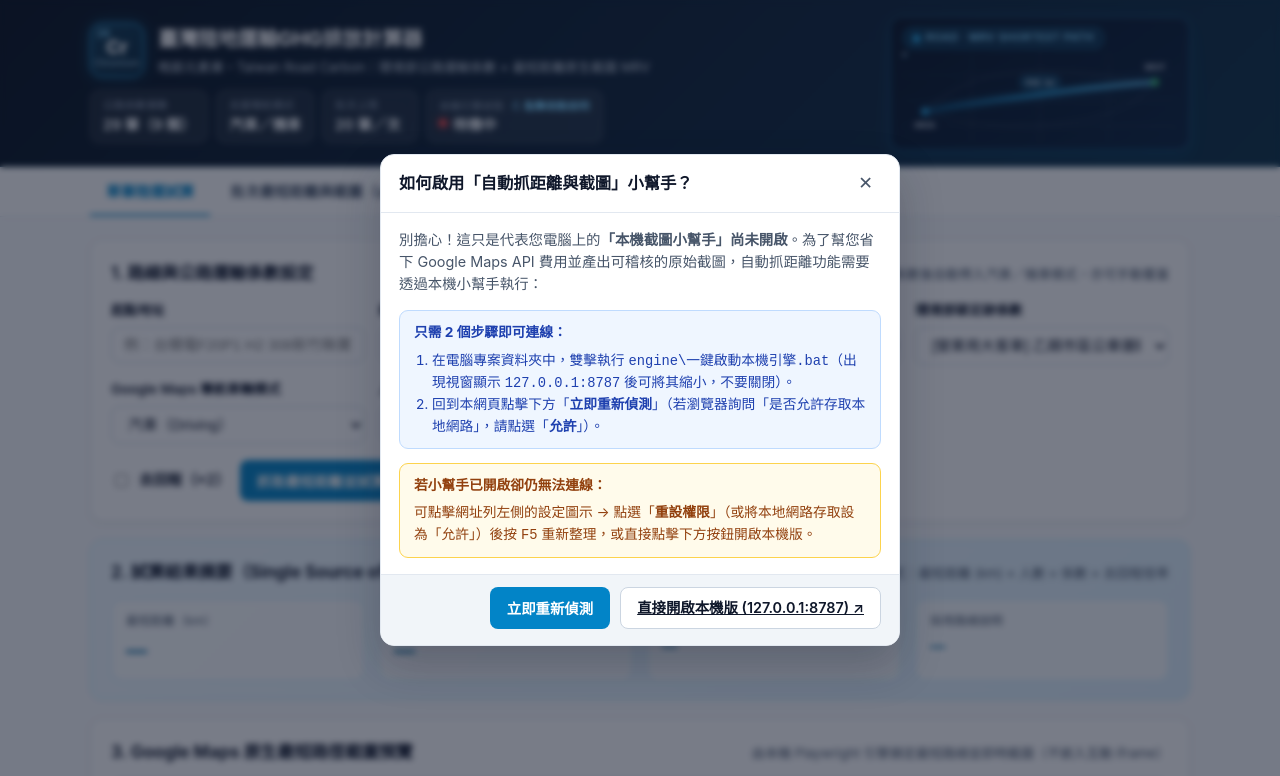
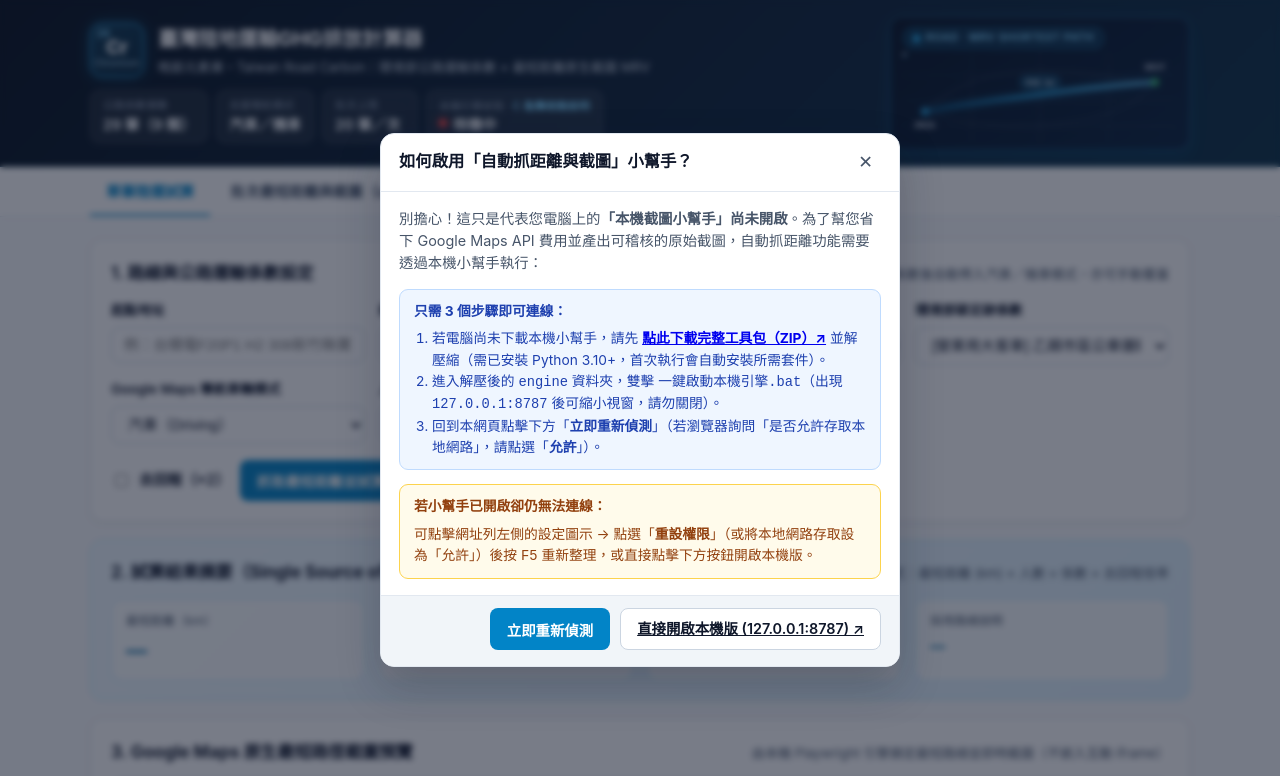
Before and after one commit to whaochen/tw-road-carbon, a plain HTML site: page index.html in a window 1280 px wide. Both pictures are taken after a click on the button "點擊重新偵測本機引擎或查看連線引導". Shown: the top 776 px of the page. Drawn offline with nearby package versions, Linux system fonts and the light colour scheme; no server answers.

Commit message:
fix(ux): add direct GitHub ZIP download link in engine setup modal

```diff
--- a/index.html
+++ b/index.html
@@ -365,9 +365,14 @@
           別擔心！這只是代表您電腦上的<strong>「本機截圖小幫手」尚未開啟</strong>。為了幫您省下 Google Maps API 費用並產出可稽核的原始截圖，自動抓距離功能需要透過本機小幫手執行：
         </p>
         <div class="notice notice-info">
-          <strong>只需 2 個步驟即可連線：</strong>
+          <strong>只需 3 個步驟即可連線：</strong>
           <ol style="margin: 6px 0 0; padding-left: 18px;">
-            <li>在電腦專案資料夾中，雙擊執行 <code>engine\一鍵啟動本機引擎.bat</code>（出現視窗顯示 <code>127.0.0.1:8787</code> 後可將其縮小，不要關閉）。</li>
+            <li>
+              若電腦尚未下載本機小幫手，請先
+              <a href="https://github.com/whaochen/tw-road-carbon/archive/refs/heads/main.zip" target="_blank" rel="noopener"><strong>點此下載完整工具包（ZIP）↗</strong></a>
+              並解壓縮（需已安裝 Python 3.10+，首次執行會自動安裝所需套件）。
+            </li>
+            <li>進入解壓後的 <code>engine</code> 資料夾，雙擊 <code>一鍵啟動本機引擎.bat</code>（出現 <code>127.0.0.1:8787</code> 後可縮小視窗，請勿關閉）。</li>
             <li>回到本網頁點擊下方「<strong>立即重新偵測</strong>」（若瀏覽器詢問「是否允許存取本地網路」，請點選「<strong>允許</strong>」）。</li>
           </ol>
         </div>
```
